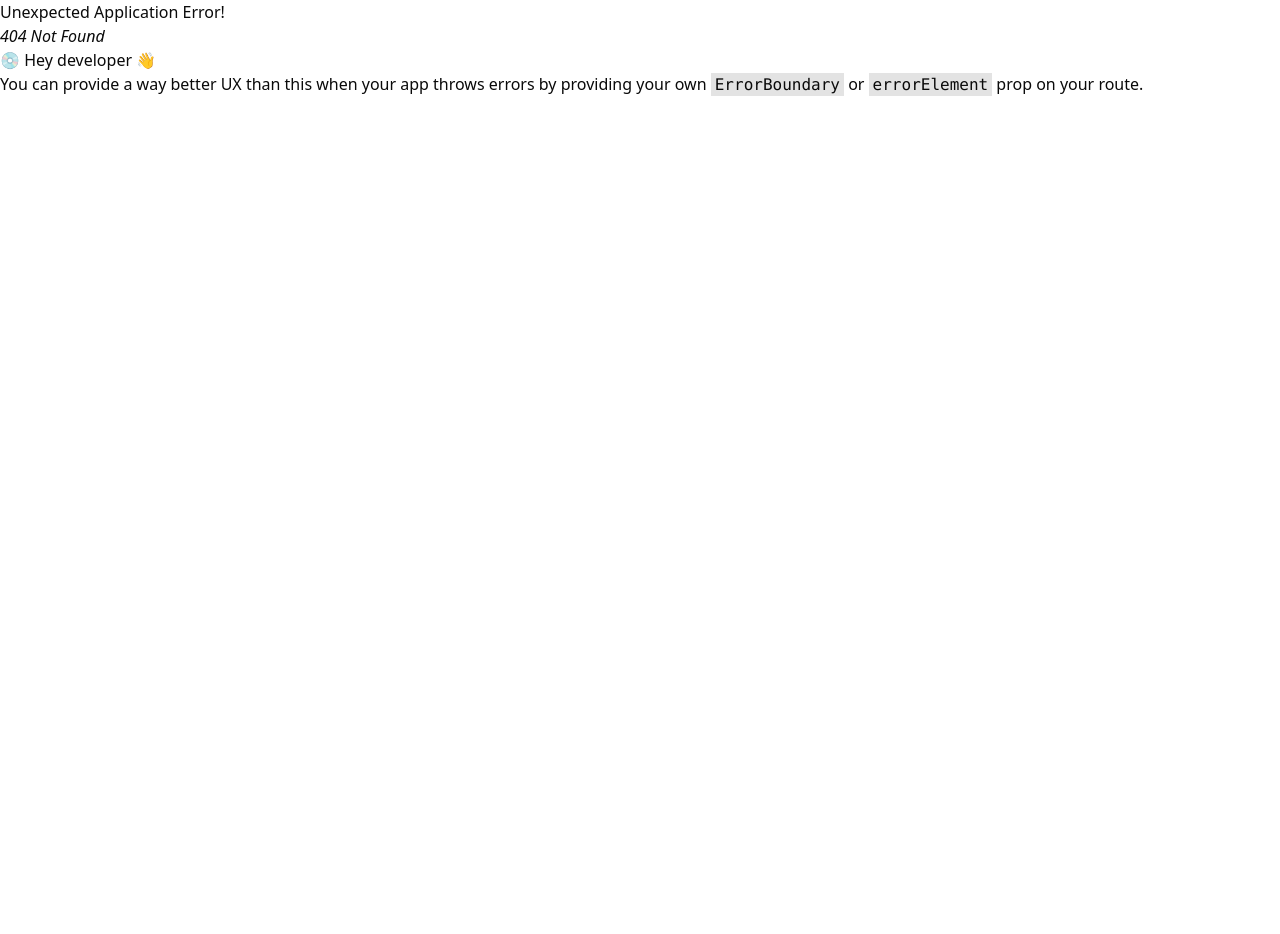
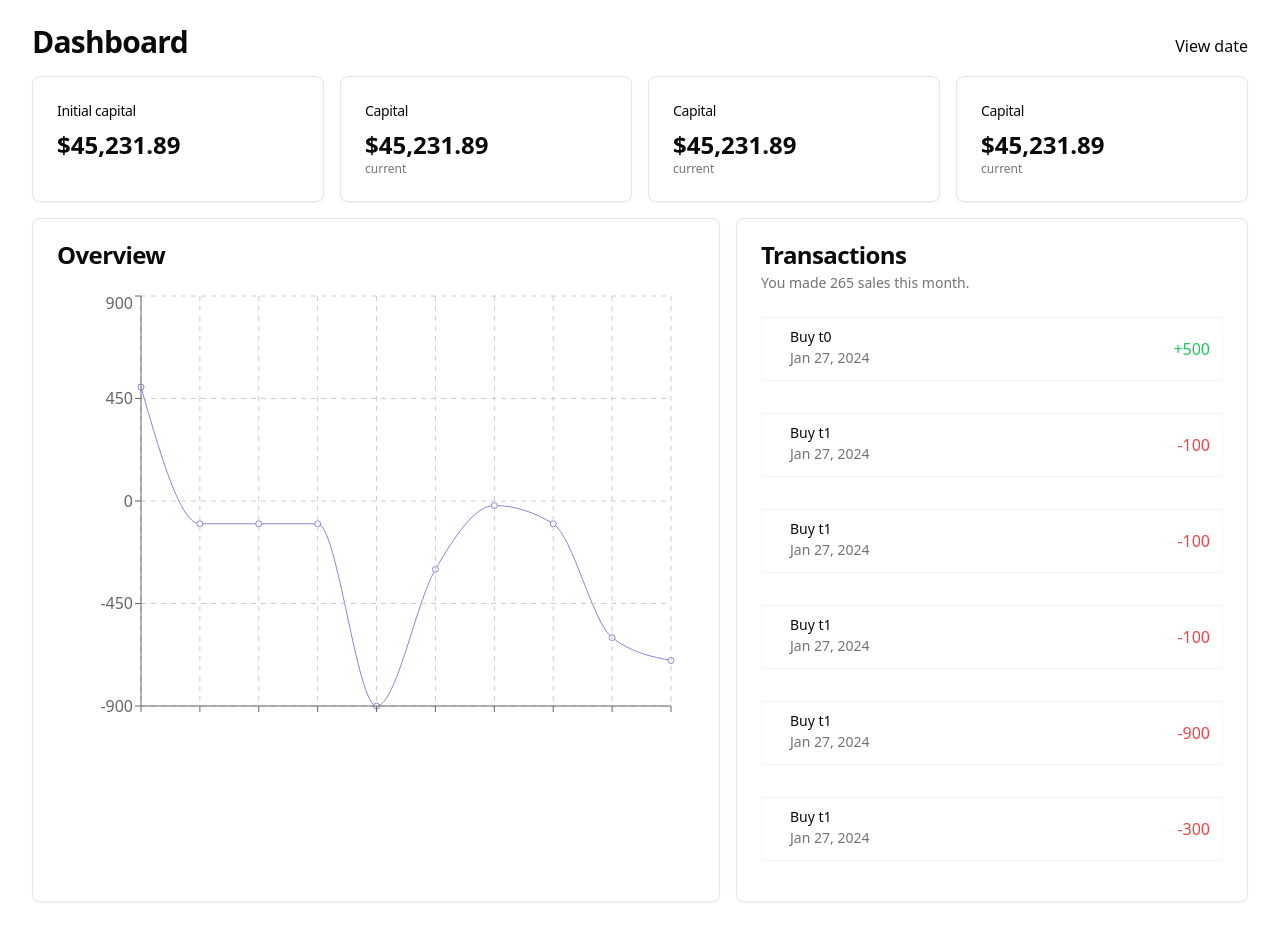
Before and after one commit to PeerDepsTeam/UI, a React (Vite) app: page /dashboard in a window 1280 px wide. Before the commit this address had no page. Before the commit the page ends 800 px from the top, so only its background shows below. Built offline with nearby package versions, Linux system fonts and the light colour scheme.

Commit message:
feat: add /dashboard

```diff
--- /dev/null
+++ b/src/pages/dashboard/Dashboard.tsx
@@ -0,0 +1,211 @@
+import {FC} from "react";
+import {
+  Card,
+  CardContent,
+  CardDescription,
+  CardHeader,
+  CardTitle,
+} from "@/components/ui/card.tsx";
+import {Transactions} from "@/pages/dashboard/components/transactions.tsx";
+import {Overview} from "@/pages/dashboard/components/overview.tsx";
+
+// TODO: data fetching
+export const Dashboard: FC = () => {
+  return (
+    <div className="flex-1 space-y-4 p-8 pt-6">
+      <div className="flex items-center justify-between space-y-2">
+        <h2 className="text-3xl font-bold tracking-tight">Dashboard</h2>
+        <div className="flex items-center space-x-2">View date</div>
+      </div>
+
+      <div className="grid gap-4 md:grid-cols-2 lg:grid-cols-4">
+        <Card>
+          <CardHeader className="flex flex-row items-center justify-between space-y-0 pb-2">
+            <CardTitle className="text-sm font-medium">
+              Initial capital
+            </CardTitle>
+          </CardHeader>
+          <CardContent>
+            <div className="text-2xl font-bold">$45,231.89</div>
+          </CardContent>
+        </Card>
+
+        <Card>
+          <CardHeader className="flex flex-row items-center justify-between space-y-0 pb-2">
+            <CardTitle className="text-sm font-medium">Capital</CardTitle>
+          </CardHeader>
+          <CardContent>
+            <div className="text-2xl font-bold">$45,231.89</div>
+            <p className="text-xs text-muted-foreground">current</p>
+          </CardContent>
+        </Card>
+
+        <Card>
+          <CardHeader className="flex flex-row items-center justify-between space-y-0 pb-2">
+            <CardTitle className="text-sm font-medium">Capital</CardTitle>
+          </CardHeader>
+          <CardContent>
+            <div className="text-2xl font-bold">$45,231.89</div>
+            <p className="text-xs text-muted-foreground">current</p>
+          </CardContent>
+        </Card>
+
+        <Card>
+          <CardHeader className="flex flex-row items-center justify-between space-y-0 pb-2">
+            <CardTitle className="text-sm font-medium">Capital</CardTitle>
+          </CardHeader>
+          <CardContent>
+            <div className="text-2xl font-bold">$45,231.89</div>
+            <p className="text-xs text-muted-foreground">current</p>
+          </CardContent>
+        </Card>
+      </div>
+
+      <div className="grid gap-4 md:grid-cols-2 lg:grid-cols-7">
+        <Card className="col-span-4">
+          <CardHeader>
+            <CardTitle>Overview</CardTitle>
+          </CardHeader>
+          <CardContent className="flex items-center justify-center">
+            <Overview
+              transactions={[
+                {
+                  label: "Buy t0",
+                  createDatetime: new Date(),
+                  type: "INCOME",
+                  amount: 500,
+                },
+                {
+                  label: "Buy t1",
+                  createDatetime: new Date(),
+                  type: "OUTCOME",
+                  amount: 100,
+                },
+                {
+                  label: "Buy t1",
+                  createDatetime: new Date(),
+                  type: "OUTCOME",
+                  amount: 100,
+                },
+                {
+                  label: "Buy t1",
+                  createDatetime: new Date(),
+                  type: "OUTCOME",
+                  amount: 100,
+                },
+                {
+                  label: "Buy t1",
+                  createDatetime: new Date(),
+                  type: "OUTCOME",
+                  amount: 900,
+                },
+                {
+                  label: "Buy t1",
+                  createDatetime: new Date(),
+                  type: "OUTCOME",
+                  amount: 300,
+                },
+                {
+                  label: "Buy t1",
+                  createDatetime: new Date(),
+                  type: "OUTCOME",
+                  amount: 20,
+                },
+                {
+                  label: "Buy t1",
+                  createDatetime: new Date(),
+                  type: "OUTCOME",
+                  amount: 100,
+                },
+                {
+                  label: "Buy t1",
+                  createDatetime: new Date(),
+                  type: "OUTCOME",
+                  amount: 600,
+                },
+                {
+                  label: "Buy t1",
+                  createDatetime: new Date(),
+                  type: "OUTCOME",
+                  amount: 700,
+                },
+              ]}
+            />
+          </CardContent>
+        </Card>
+        <Card className="col-span-3">
+          <CardHeader>
+            <CardTitle>Transactions</CardTitle>
+            <CardDescription>You made 265 sales this month.</CardDescription>
+          </CardHeader>
+          <CardContent>
+            <Transactions
+              transactions={[
+                {
+                  label: "Buy t0",
+                  createDatetime: new Date(),
+                  type: "INCOME",
+                  amount: 500,
+                },
+                {
+                  label: "Buy t1",
+                  createDatetime: new Date(),
+                  type: "OUTCOME",
+                  amount: 100,
+                },
+                {
+                  label: "Buy t1",
+                  createDatetime: new Date(),
+                  type: "OUTCOME",
+                  amount: 100,
+                },
+                {
+                  label: "Buy t1",
+                  createDatetime: new Date(),
+                  type: "OUTCOME",
+                  amount: 100,
+                },
+                {
+                  label: "Buy t1",
+                  createDatetime: new Date(),
+                  type: "OUTCOME",
+                  amount: 900,
+                },
+                {
+                  label: "Buy t1",
+                  createDatetime: new Date(),
+                  type: "OUTCOME",
+                  amount: 300,
+                },
+                {
+                  label: "Buy t1",
+                  createDatetime: new Date(),
+                  type: "OUTCOME",
+                  amount: 20,
+                },
+                {
+                  label: "Buy t1",
+                  createDatetime: new Date(),
+                  type: "OUTCOME",
+                  amount: 100,
+                },
+                {
+                  label: "Buy t1",
+                  createDatetime: new Date(),
+                  type: "OUTCOME",
+                  amount: 600,
+                },
+                {
+                  label: "Buy t1",
+                  createDatetime: new Date(),
+                  type: "OUTCOME",
+                  amount: 700,
+                },
+              ]}
+            />
+          </CardContent>
+        </Card>
+      </div>
+    </div>
+  );
+};
--- /dev/null
+++ b/src/pages/dashboard/components/money.tsx
@@ -0,0 +1,22 @@
+import {FC} from "react";
+import {clsx} from "clsx";
+
+export interface MoneyProps {
+  amount: number;
+  type: "INCOME" | "OUTCOME";
+}
+
+export const Money: FC<MoneyProps> = ({amount, type}) => {
+  const sign = type === "OUTCOME" ? "-" : "+";
+  return (
+    <span
+      className={clsx("ml-auto font-medium", {
+        "text-green-500": type === "INCOME",
+        "text-red-500": type === "OUTCOME",
+      })}
+    >
+      {sign}
+      {amount}
+    </span>
+  );
+};
--- /dev/null
+++ b/src/pages/dashboard/components/overview.tsx
@@ -0,0 +1,32 @@
+import {FC, useMemo} from "react";
+import {LineChart, Line, CartesianGrid, XAxis, YAxis, Tooltip} from "recharts";
+
+export interface OverviewProps {
+  transactions: Array<{
+    label: string;
+    createDatetime: Date;
+    type: "INCOME" | "OUTCOME";
+    amount: number;
+  }>;
+}
+
+const formatData = (data: OverviewProps["transactions"]) => {
+  return data.map((record) => ({
+    ...record,
+    amount: record.type === "OUTCOME" ? -record.amount : record.amount,
+  }));
+};
+
+export const Overview: FC<OverviewProps> = ({transactions}) => {
+  const data = useMemo(() => formatData(transactions), [transactions]);
+  return (
+    <LineChart width={600} height={450} data={data}>
+      <Line type="monotone" dataKey="amount" stroke="#8884d8" />
+      <Line type="monotone" dataKey="type" stroke="#8884d8" />
+      <CartesianGrid stroke="#ccc" strokeDasharray="5 5" />
+      <XAxis dataKey="date" />
+      <YAxis dataKey="amount" />
+      <Tooltip />
+    </LineChart>
+  );
+};
--- /dev/null
+++ b/src/pages/dashboard/components/transactions.tsx
@@ -0,0 +1,35 @@
+import {FC} from "react";
+import {format} from "date-fns";
+import {Money} from "@/pages/dashboard/components/money.tsx";
+
+export interface TransactionsProps {
+  transactions: Array<{
+    label: string;
+    createDatetime: Date;
+    type: "INCOME" | "OUTCOME";
+    amount: number;
+  }>;
+}
+
+export const Transactions: FC<TransactionsProps> = ({transactions = []}) => {
+  return (
+    <div className="h-[35rem] space-y-8 overflow-y-auto">
+      {transactions.map(({label, createDatetime, type, amount}) => {
+        return (
+          <div
+            className="flex cursor-pointer items-center justify-between space-x-2 border border-gray-100 p-3 hover:bg-gray-50"
+            key={`${label}-${createDatetime.toLocaleDateString()}`}
+          >
+            <div className="ml-4 space-y-1">
+              <p className="text-sm font-medium leading-none">{label}</p>
+              <p className="text-sm text-muted-foreground">
+                {format(createDatetime, "LLL dd, y")}
+              </p>
+            </div>
+            <Money amount={amount} type={type} />
+          </div>
+        );
+      })}
+    </div>
+  );
+};
--- /dev/null
+++ b/src/pages/dashboard/index.ts
@@ -0,0 +1 @@
+export * from "./Dashboard.tsx";
```
Also changed, not shown: src/main.tsx (+6 -1 lines).
